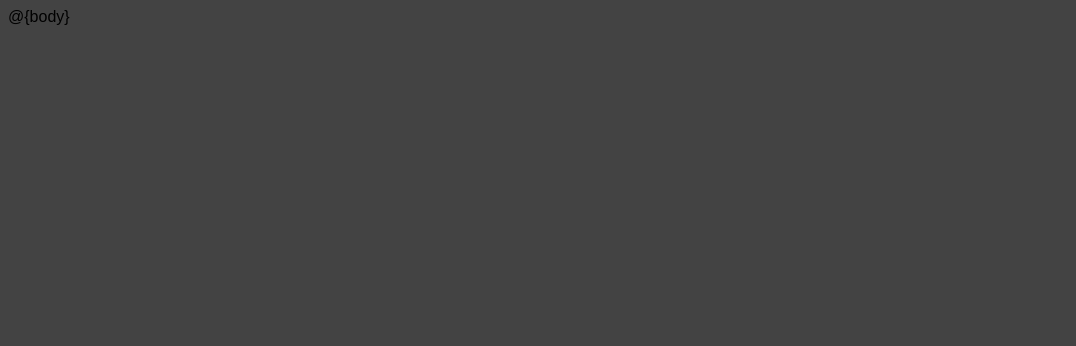
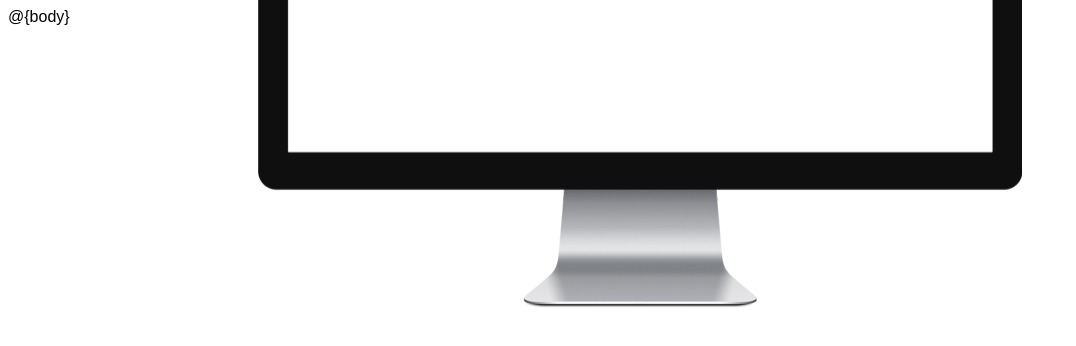
Before and after one commit to MikeR94/CI-Project-Portfolio-3, a website: page views/layout.html in a window 1280 px wide. Shown: the whole page, without its empty margins (0-1076 px from the left). Drawn offline with nearby package versions, Linux system fonts and the light colour scheme.

Commit message:
Add F1 background image to attempt to display it as a backdrop for the computer screen

```diff
--- a/views/layout.html
+++ b/views/layout.html
@@ -12,7 +12,7 @@
     <style>
         body {
         font-family: Arial, Helvetica, sans-serif;
-        background-color: #434343;
+        background: url("https://raw.githubusercontent.com/MikeR94/CI-Project-Portfolio-3/main/images/background-computer-image.png") no-repeat center center;
       }
 
       #background {
```
Also changed, not shown: images/f1-background-image.jpg (added).
